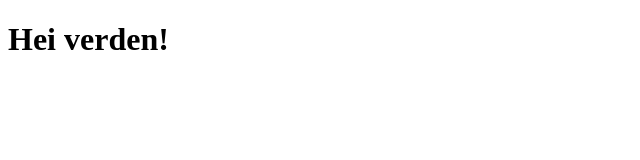
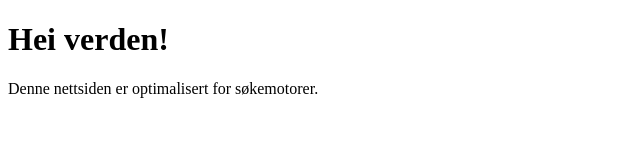
Before and after one commit to ahmadey2016/S-kemotorside, a plain HTML site: page index.html in a window 1280 px wide. Shown: the whole page, without its empty margins (0-640 px from the left). Drawn offline with Linux system fonts and the light colour scheme.

Commit message:
new change

```diff
--- a/index.html
+++ b/index.html
@@ -7,6 +7,7 @@
 </head>
 <body>
     <h1>Hei verden!</h1>
+    <p>Denne nettsiden er optimalisert for søkemotorer.</p>
 
 </body>
 </html>
```
